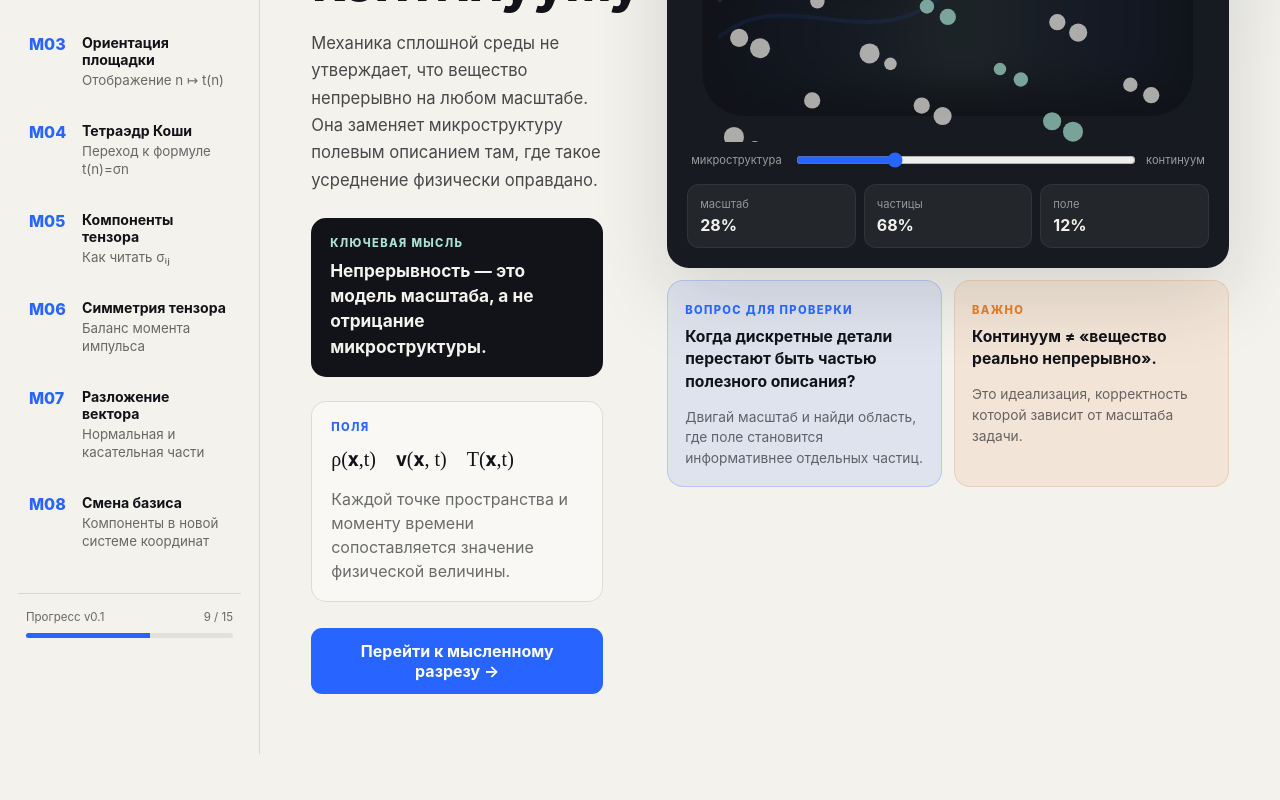
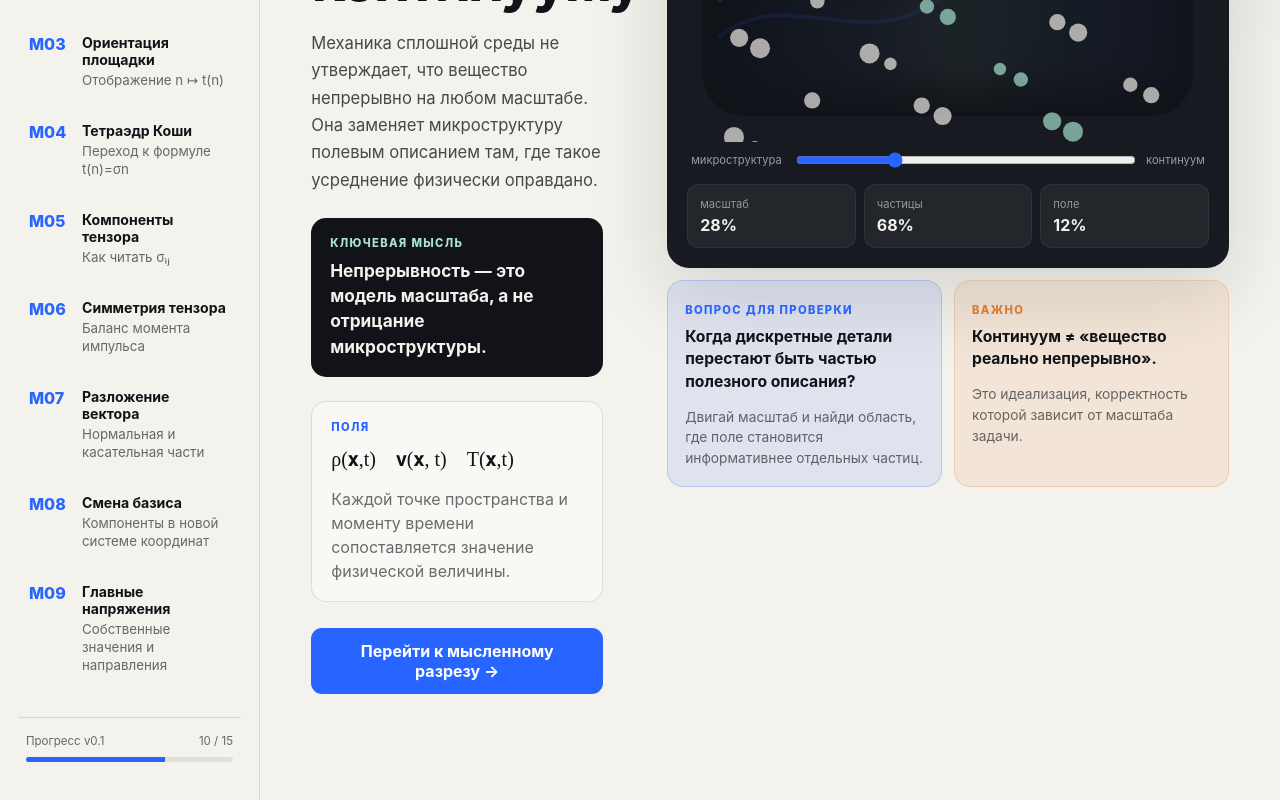
Before and after one commit to karinaurazova/interactive_book_on_continuum_mechanics, a React (Vite) app: page / in a window 1280 px wide. Shown: the part 419-1219 px from the top of the page. Before the commit the page ends 1173 px from the top, so only its background shows below. Built offline with nearby package versions, Linux system fonts and the light colour scheme.

Commit message:
feat: add M09 to learning flow

```diff
--- a/src/App.tsx
+++ b/src/App.tsx
@@ -8,11 +8,12 @@ import { StressComponents } from './components/StressComponents'
 import { AngularMomentumBalance } from './components/AngularMomentumBalance'
 import { TractionDecomposition } from './components/TractionDecomposition'
 import { BasisTransform } from './components/BasisTransform'
+import { PrincipalStresses } from './components/PrincipalStresses'
 import { ui, type Language, type NotationMode } from './i18n'
 
-type ModuleId = 'M00' | 'M01' | 'M02' | 'M03' | 'M04' | 'M05' | 'M06' | 'M07' | 'M08'
+type ModuleId = 'M00' | 'M01' | 'M02' | 'M03' | 'M04' | 'M05' | 'M06' | 'M07' | 'M08' | 'M09'
 
-const moduleIds: ModuleId[] = ['M00', 'M01', 'M02', 'M03', 'M04', 'M05', 'M06', 'M07', 'M08']
+const moduleIds: ModuleId[] = ['M00', 'M01', 'M02', 'M03', 'M04', 'M05', 'M06', 'M07', 'M08', 'M09']
 
 export default function App() {
   const [active, setActive] = useState<ModuleId>('M00')
@@ -77,10 +78,10 @@ export default function App() {
           <div className="progress-block">
             <div className="progress-head">
               <span>{copy.progress}</span>
-              <span>9 / 15</span>
+              <span>10 / 15</span>
             </div>
             <div className="progress-track">
-              <div className="progress-fill" style={{ width: '60%' }} />
+              <div className="progress-fill" style={{ width: '67%' }} />
             </div>
           </div>
         </aside>
@@ -162,6 +163,15 @@ export default function App() {
               notation={notation}
               language={language}
               onBack={() => setActive('M07')}
+              onNext={() => setActive('M09')}
+            />
+          )}
+
+          {active === 'M09' && (
+            <PrincipalStresses
+              notation={notation}
+              language={language}
+              onBack={() => setActive('M08')}
             />
           )}
         </main>
```
